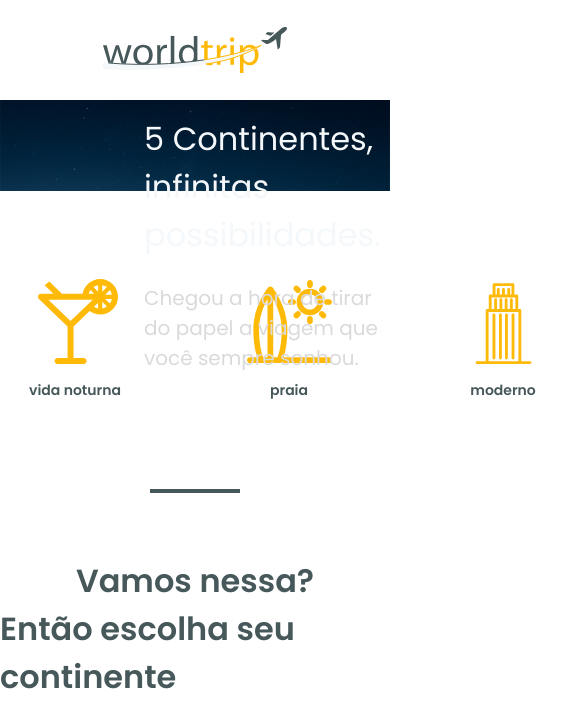
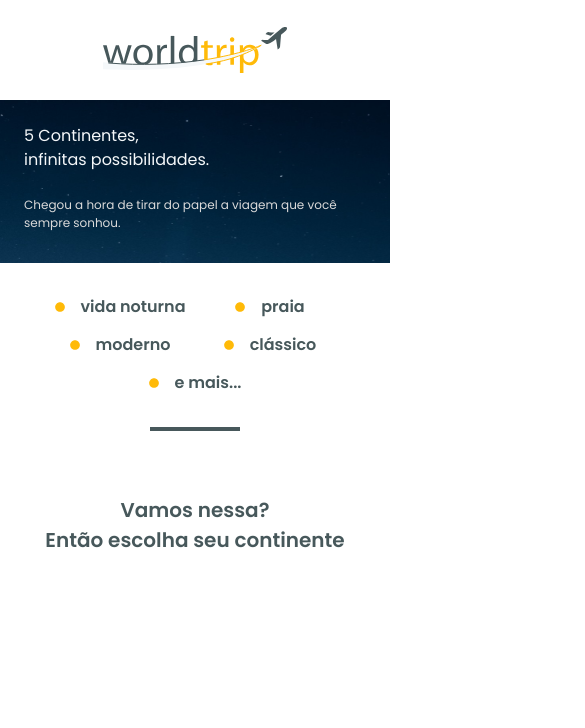
Before and after one commit to joao96/worldtrip-next, a Next.js app: page / in a window 390 px wide. Shown: the top 728 px of the page, 585 px wide, since content can reach past the window. Built offline with nearby package versions, Linux system fonts and the light colour scheme.

Commit message:
responsividade na home

```diff
--- a/src/components/Header/index.tsx
+++ b/src/components/Header/index.tsx
@@ -15,6 +15,7 @@ export function Header() {
       h="100px"
       maxWidth={1480}
       mx="auto"
+      position="relative"
       alignItems="center"
       justifyContent="center"
     >
--- a/src/components/TravelType/index.tsx
+++ b/src/components/TravelType/index.tsx
@@ -1,21 +1,35 @@
-import { Flex, Img, Box, Text } from "@chakra-ui/react";
+import {
+  Flex,
+  Img,
+  Box,
+  Text,
+  useBreakpointValue,
+  IconButton,
+  Icon,
+} from "@chakra-ui/react";
+import { FaCircle } from "react-icons/fa";
 
 interface TravelType {
   image: string;
   alt: string;
   text: string;
+  showImage: boolean;
 }
 
-export function TravelType({ image, text, alt }: TravelType) {
+export function TravelType({ image, text, alt, showImage }: TravelType) {
   return (
     <Flex
-      p={["6", "8"]} //responsividade
-      flexDirection="column"
+      flexDirection={showImage ? "column" : "row"}
       align="center"
       justify="center"
+      minWidth={136}
     >
-      <Img src={image} alt={alt} width="85px" height="85px" />
-      <Text fontSize="sm" fontWeight="bold" mt="4">
+      {showImage ? (
+        <Img src={image} alt={alt} width="85px" height="85px" />
+      ) : (
+        <Icon as={FaCircle} color="orange.900" boxSize="10px" mr="4" />
+      )}
+      <Text fontSize="16px" fontWeight="bold" mt={["0", "0", "0", "4"]}>
         {text}
       </Text>
     </Flex>
--- a/src/pages/index.tsx
+++ b/src/pages/index.tsx
@@ -1,9 +1,23 @@
-import { Flex, Img, Box, Text, SimpleGrid } from "@chakra-ui/react";
+import {
+  Flex,
+  Img,
+  Box,
+  Text,
+  SimpleGrid,
+  useBreakpointValue,
+  Wrap,
+} from "@chakra-ui/react";
 import { Header } from "../components/Header";
 import { TravelType } from "../components/TravelType";
 import { CarouselContinent } from "../components/CarouselContinent";
 
 export default function Home() {
+  // responsividade
+  const isWideVersion = useBreakpointValue({
+    base: false,
+    lg: true,
+  });
+
   return (
     <>
       <Header />
@@ -12,19 +26,34 @@ export default function Home() {
           <Flex
             width="100%"
             height="100%"
+            minHeight={163}
             position="absolute"
             color="light.700"
             alignItems="center"
-            justify="space-around"
-            p="36"
+            justify={["flex-start", "space-around"]}
+            p={["6", "6", "6", "36"]}
           >
-            <Flex flexDir="column" alignItems="flex-start">
-              <Text fontSize="32px">5 Continentes,</Text>
-              <Text fontSize="32px">infinitas possibilidades.</Text>
-              <Text fontSize="20px" color="light.300" mt="6">
+            <Flex
+              width="100%"
+              height="100%"
+              flexDir="column"
+              alignItems="flex-start"
+            >
+              <Text fontSize={["16px", "18px", "24px", "32px"]}>
+                5 Continentes,
+              </Text>
+              <Text fontSize={["16px", "18px", "24px", "32px"]}>
+                infinitas possibilidades.
+              </Text>
+              <Text
+                fontSize={["12px", "14px", "16px", "20px"]}
+                color="light.300"
+                mt="6"
+              >
                 Chegou a hora de tirar do papel a viagem que você sempre sonhou.
               </Text>
             </Flex>
+            {isWideVersion && (
               <Box transform="rotate(5deg)">
                 <Img
                   src="/images/airplane.svg"
@@ -35,47 +64,71 @@ export default function Home() {
                   display="block"
                 />
               </Box>
+            )}
           </Flex>
           <Img
             src="/images/background.svg"
             alt="background-ceu"
             width="100%"
             height="100%"
+            minH={163}
             objectFit="cover"
             display="block"
           />
         </Box>
 
-        <SimpleGrid
-          flex="1"
-          gap="16"
-          minChildWidth="150px"
+        <Wrap
           maxWidth={1160}
-          mx="auto"
-          my="16"
+          justify="center"
+          spacing={["14px", "32px"]}
+          mx={["auto"]}
+          px="auto"
+          my={["8", "16"]}
         >
           <TravelType
             alt="cocktail"
             image="/images/cocktail.svg"
             text="vida noturna"
+            showImage={isWideVersion}
           />
-          <TravelType alt="surf" image="/images/surf.svg" text="praia" />
+          <TravelType
+            alt="surf"
+            image="/images/surf.svg"
+            text="praia"
+            showImage={isWideVersion}
+          />
           <TravelType
             alt="building"
             image="/images/building.svg"
             text="moderno"
+            showImage={isWideVersion}
           />
-          <TravelType alt="museum" image="/images/museum.svg" text="clássico" />
-          <TravelType alt="earth" image="/images/earth.svg" text="e mais..." />
-        </SimpleGrid>
+          <TravelType
+            alt="museum"
+            image="/images/museum.svg"
+            text="clássico"
+            showImage={isWideVersion}
+          />
+          <TravelType
+            alt="earth"
+            image="/images/earth.svg"
+            text="e mais..."
+            showImage={isWideVersion}
+          />
+        </Wrap>
 
-        <Box mx="auto" width="90px" borderColor="dark.700" borderWidth="2px" />
+        <Box
+          mx={["auto"]}
+          width="90px"
+          borderColor="dark.700"
+          borderWidth="2px"
+        />
 
         <Flex my="16" mx="auto" maxWidth={840} flexDir="column" align="center">
-          <Text fontSize="32px" fontWeight="bold">
+          <Text fontSize={["20px", "32px"]} fontWeight="bold">
             Vamos nessa?
           </Text>
-          <Text fontSize="32px" fontWeight="bold">
+          <Text fontSize={["20px", "32px"]} fontWeight="bold">
             Então escolha seu continente
           </Text>
         </Flex>
```
Lines whose indentation alone changed are shown as unchanged.
